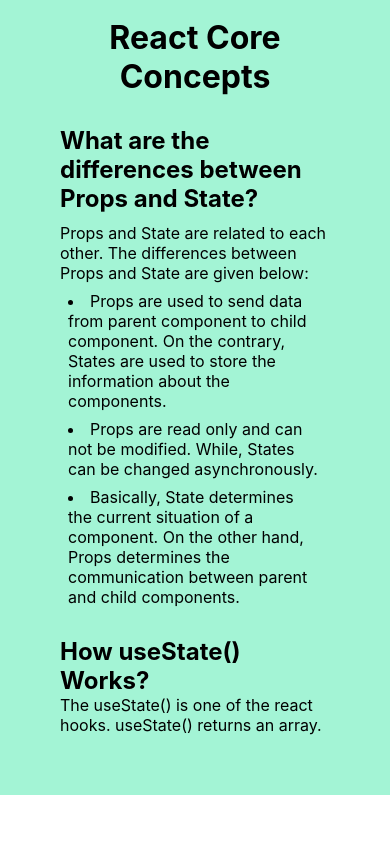
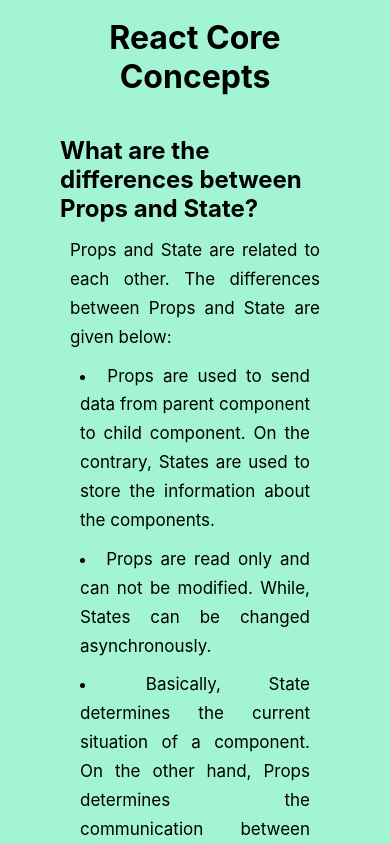
Before and after one commit to Ety-Biswangri/evergreen-nursery, a React (Create React App) app: page / in a window 390 px wide. Shown: the part 6200-7044 px from the top of the page. Before the commit the page ends 6995 px from the top, so only its background shows below. Built offline with nearby package versions, Linux system fonts and the light colour scheme.

Commit message:
number two question is styled

```diff
--- a/src/components/ReactConcepts/ReactConcepts.css
+++ b/src/components/ReactConcepts/ReactConcepts.css
@@ -4,13 +4,27 @@
 
 .core-concepts{
     margin-top: 80px;
-    padding: 30px 60px 60px 60px;
+    padding: 30px 60px 20px 60px;
 }
 
-.core-concepts .core-concepts-one{
-    margin-bottom: 30px;
+.core-concepts .core-concepts-one, .core-concepts-two{
+    margin-bottom: 35px;
 }
 
-.core-concepts-one li{
+.core-concepts-one p,li{
     margin: 8px;
+    font-size: 17px;
+    text-align: justify;
 }
+
+.core-concepts-two p{
+    line-height: 1.7;
+}
+
+@media screen and (max-width: 750px) {
+    .core-concepts-one p,li{
+        margin: 10px;
+        line-height: 1.7;
+        font-size: 17px;
+    }
+}
--- a/src/components/ReactConcepts/ReactConcepts.js
+++ b/src/components/ReactConcepts/ReactConcepts.js
@@ -5,9 +5,9 @@ const ReactConcepts = () => {
     return (
         <div className='core'>
             <div className='core-concepts'>
-                <h1 style={{ textAlign: "center", marginBottom: "30px" }}>React Core Concepts</h1>
+                <h1 style={{ textAlign: "center", marginBottom: "40px" }}>React Core Concepts</h1>
                 <div className='core-concepts-one'>
-                    <h2 style={{ marginBottom: "10px" }}>What are the differences between Props and State?</h2>
+                    <h2 style={{ marginBottom: "13px" }}>What are the differences between Props and State?</h2>
                     <p> Props and State are related to each other. The differences between Props and State are given below:
                         <li>Props are used to send data from parent component to child component. On the contrary, States are used to store the information about the components.</li>
                         <li>Props are read only and can not be modified. While, States can be changed asynchronously.</li>
@@ -15,13 +15,13 @@ const ReactConcepts = () => {
                     </p>
                 </div>
                 <div className='core-concepts-two'>
-                    <h2>How useState() Works?</h2>
-                    <p>
-                        The useState() is one of the react hooks. useState() returns an array.
+                    <h2 style={{ marginBottom: "13px" }}>How useState() Works?</h2>
+                    <p style={{ textAlign: 'justify', fontSize: "17px" }}>
+                        The useState() is one of the react hooks. If we give a initial state to the useState(), it returns an array.The first element of this array is a state variable and the other element is a function which updates the state variable's value. React renders any component (of an application) based on the change of the state of this component.So, useState() is used to denote the change to react.
                     </p>
                 </div>
             </div>
-        </div>
+        </div >
     );
 };
 
```
